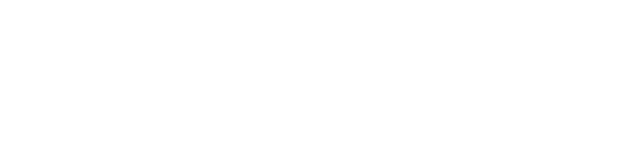
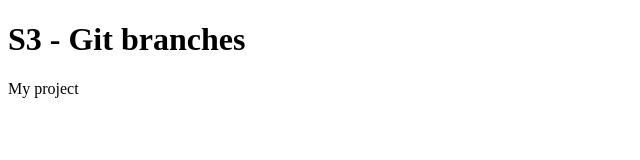
Before and after one commit to Bryest/aspirantes-mir-ejercicioi-3, a plain HTML site: page index.html in a window 1280 px wide. Shown: the whole page, without its empty margins (0-640 px from the left). Drawn offline with Linux system fonts and the light colour scheme.

Commit message:
Cambios en la rama develop

```diff
--- a/index.html
+++ b/index.html
@@ -9,7 +9,8 @@
 </head>
 
 <body>
-
+    <h1>S3 - Git branches</h1>
+    <span>My project</span>
 </body>
 
 </html>
```
Also changed, not shown: 1 other file.
